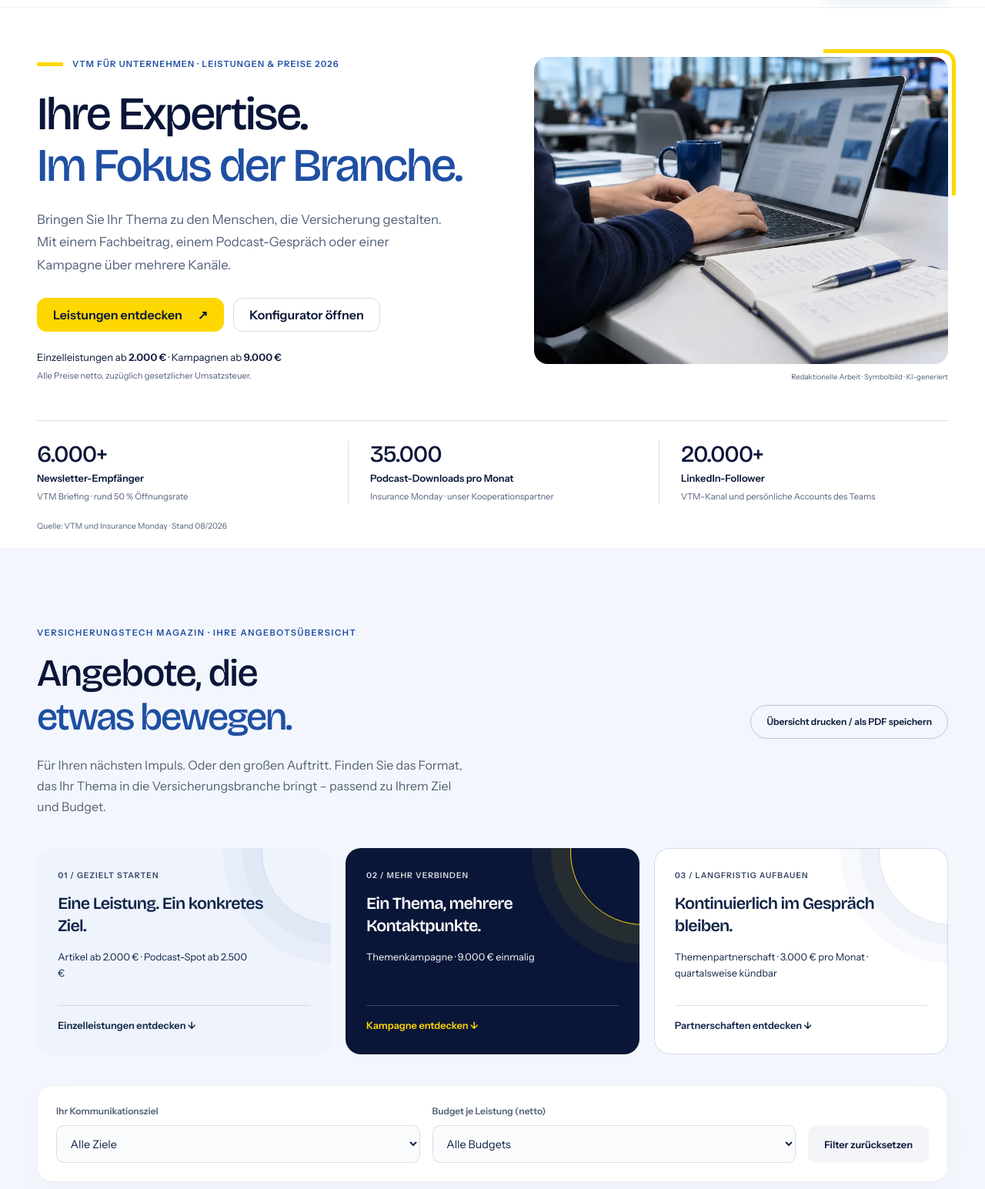
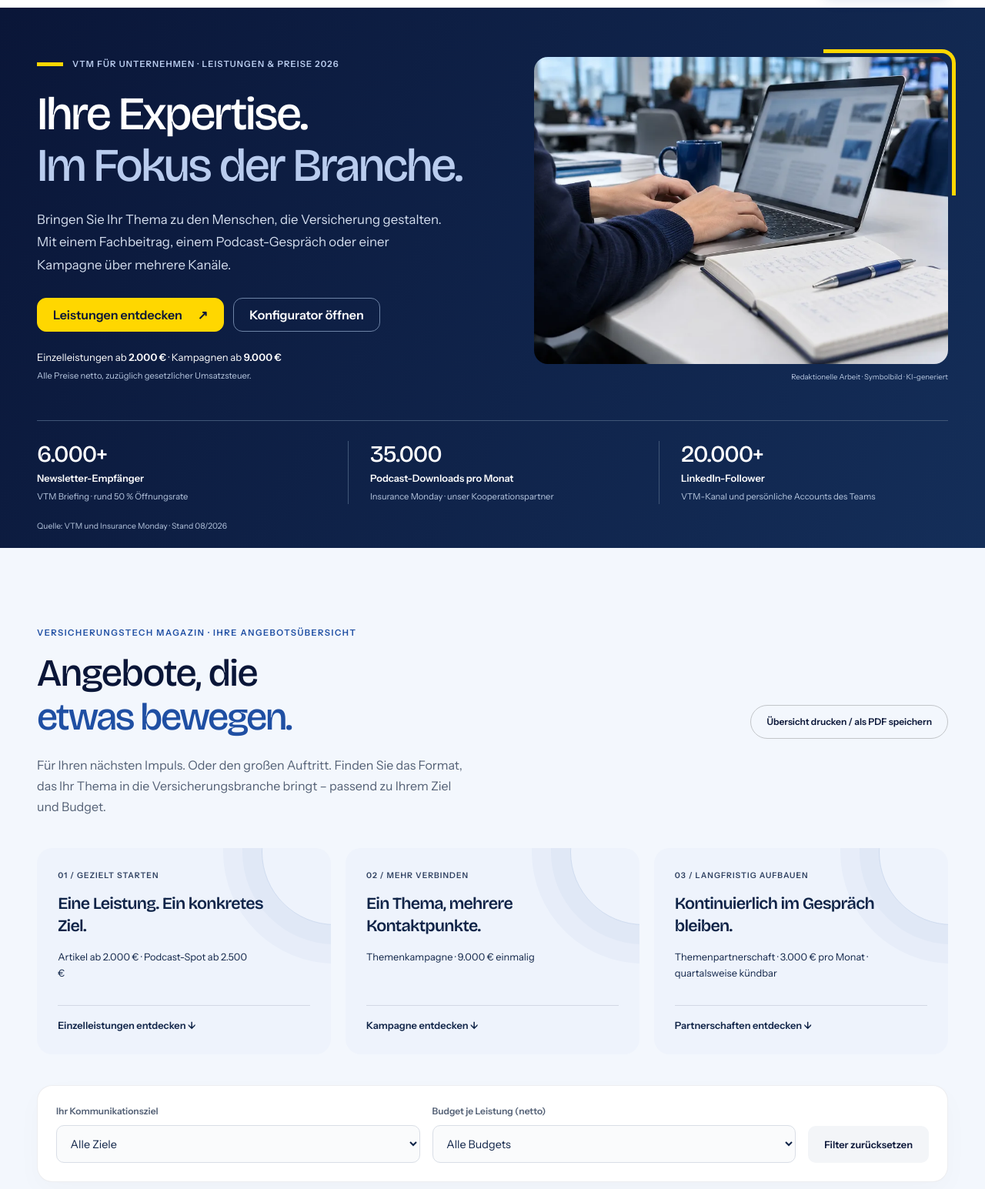
Before and after one commit to MaxHemp/VTM-Angebotsplattform, a website: page index.html in a window 1280 px wide. Shown: the part 55-1600 px from the top of the page at 77% size. Drawn offline with Linux system fonts and the light colour scheme.

Commit message:
Use a darker header and give all offers equal visual weight

```diff
--- a/assets/editorial.css
+++ b/assets/editorial.css
@@ -37,14 +37,10 @@
   .entry-paths { gap:1.15rem; margin:0 0 2.5rem; border:0; }
   .entry-paths a { position:relative; overflow:hidden; min-height:268px; padding:1.7rem; border:0 !important; border-radius:20px; background:#EEF3FC; gap:.9rem; transition:transform .25s,box-shadow .25s; }
   .entry-paths a::after { content:''; position:absolute; width:190px; height:190px; border:1px solid rgb(31 79 163 / .15); border-radius:50%; right:-100px; top:-90px; box-shadow:0 0 0 25px rgb(31 79 163 / .035),0 0 0 50px rgb(31 79 163 / .035); pointer-events:none; }
-  .entry-paths a:nth-child(2) { background:#0A1638; color:white; }
-  .entry-paths a:nth-child(2)::after { border-color:var(--vtm-gold); box-shadow:0 0 0 25px rgb(255 215 0 / .07),0 0 0 50px rgb(255 215 0 / .05); }
-  .entry-paths a:nth-child(3) { background:#FFFFFF; box-shadow:inset 0 0 0 1px #D3DCEA; }
   .entry-paths a span { position:relative; font-size:.65rem; letter-spacing:.1em; opacity:.85; font-weight:600; }
   .entry-paths a strong { max-width:20ch; font-family:'VTM Bricolage',sans-serif; font-size:1.35rem; letter-spacing:-.035em; line-height:1.35; }
   .entry-paths a small { font-size:.8rem; line-height:1.65; max-width:30ch; }
   .entry-paths a b { display:flex; justify-content:space-between; padding-top:1rem; border-top:1px solid rgb(10 22 56 / .12); font-size:.8rem; color:inherit; }
-  .entry-paths a:nth-child(2) b { border-color:rgb(255 255 255 / .2); color:var(--vtm-gold); }
   .finder-controls { padding:1.5rem; background:white; border:1px solid rgb(10 22 56 / .07); border-radius:20px; box-shadow:0 12px 35px rgb(10 22 56 / .025); }
   .finder-controls label { font-size:.75rem; color:#536075; }
   .finder-controls select { border-color:#d9dee6; border-radius:10px; background:#fafbfc; font-size:.9rem; padding:.85rem; }
@@ -77,11 +73,6 @@
   .discovery-card .btn { display:flex; align-items:center; justify-content:space-between; text-align:left; border:0; background:#edf2fa; color:#204e98; padding:.8rem 1rem; font-size:.76rem; border-radius:10px; }
   .discovery-card .btn span { margin-left:.5rem; font-size:1.2rem; font-weight:400; }
   .discovery-card .discovery-details { color:#637086; font-size:.73rem; text-decoration:none; margin-top:.9rem; }
-  .discovery-dark { background:#0A1638; border-color:#0A1638; color:white; }
-  .discovery-dark .discovery-price { color:white; border-color:#354561; }
-  .discovery-dark .discovery-description,.discovery-dark .discovery-unit,.discovery-dark .discovery-details { color:#c8d1e0; }
-  .discovery-dark .discovery-format { color:var(--vtm-gold); }
-  .discovery-dark .btn { background:var(--vtm-gold); color:var(--vtm-nacht); }
   .discovery-card:focus-within { border-color:#376bc6; box-shadow:0 14px 35px rgb(10 22 56 / .1); }
   .karte { border-color:rgb(10 22 56 / .09); box-shadow:0 6px 24px rgb(10 22 56 / .025); }
   .angebot .format,.offer-format { font-family:var(--vtm-font-text); font-size:.7rem; letter-spacing:.08em; }
@@ -102,7 +93,6 @@
     .discovery-card:hover { transform:translateY(-5px); box-shadow:0 20px 40px rgb(10 22 56 / .11); }
     .discovery-card:hover .discovery-art img { transform:scale(1.06); }
     .discovery-card .btn:hover { background:#1F4FA3; color:#fff; }
-    .discovery-dark .btn:hover { background:#FFE45C; color:var(--vtm-nacht); }
   }
   @media(max-width:1100px) { .finder-heading { align-items:start; } .entry-paths a { padding:1.4rem; } }
   @media(max-width:900px) { .entry-paths a strong { font-size:1.1rem; } .hero h1 { max-width:18ch; } }
@@ -117,33 +107,33 @@
     .discovery-card h3 { font-size:1.3rem; }
   }
 
-  /* The magazine uses #FFD700 for signal marks; the opening stays bright. */
-  .editorial-header { background:#fff; color:var(--vtm-nacht); overflow:visible; }
+  /* Dark editorial opening, equal visual weight for every offer. */
+  .editorial-header { background:linear-gradient(120deg,#0A1638,#142E59); color:#fff; overflow:visible; }
   .editorial-header .wrap { padding-block:clamp(2.5rem,5vw,4.5rem) 1.25rem; }
   .header-story { display:grid; grid-template-columns:minmax(0,1.08fr) minmax(0,1fr); gap:clamp(2rem,5vw,4.5rem); align-items:center; }
-  .editorial-header .kicker { display:flex; align-items:center; gap:.75rem; color:var(--vtm-kobalt); font-family:var(--vtm-font-text); font-size:.7rem; letter-spacing:.1em; font-weight:600; margin-bottom:1.4rem; }
+  .editorial-header .kicker { display:flex; align-items:center; gap:.75rem; color:#B9CCEE; font-family:var(--vtm-font-text); font-size:.7rem; letter-spacing:.1em; font-weight:600; margin-bottom:1.4rem; }
   .editorial-header .kicker::before { content:''; flex:none; width:34px; height:5px; background:var(--vtm-gold); }
   .editorial-header h1 { font-size:clamp(2.5rem,1.4rem + 3vw,4.1rem); letter-spacing:-.04em; max-width:none; line-height:1.1; margin-bottom:1.4rem; }
-  .editorial-header h1 span { color:var(--vtm-kobalt); }
-  .editorial-header .lead { color:var(--vtm-grau-700); font-size:1.05rem; line-height:1.75; margin-bottom:1.75rem; max-width:48ch; }
+  .editorial-header h1 span { color:#B9CCEE; }
+  .editorial-header .lead { color:#D5DFEF; font-size:1.05rem; line-height:1.75; margin-bottom:1.75rem; max-width:48ch; }
   .editorial-header .btn-row { gap:.75rem; }
   .editorial-header .btn-primary { background:var(--vtm-gold); color:var(--vtm-nacht); border-color:var(--vtm-gold); box-shadow:none; gap:1.25rem; }
   .editorial-header .btn-primary:hover { background:#FFE45C; border-color:#FFE45C; }
-  .editorial-header .btn-secondary { background:white; border-color:#D3DCEA; color:var(--vtm-nacht); }
-  .editorial-header .btn-secondary:hover { background:#EEF3FC; }
-  .header-entry { font-size:.82rem; color:var(--vtm-nacht); margin:1.4rem 0 0; }
-  .header-entry small { display:block; font-size:.7rem; color:var(--vtm-grau-700); margin-top:.35rem; }
+  .editorial-header .btn-secondary { background:transparent; border-color:#6D83A6; color:#fff; }
+  .editorial-header .btn-secondary:hover { background:rgb(255 255 255 / .1); }
+  .header-entry { font-size:.82rem; color:#fff; margin:1.4rem 0 0; }
+  .header-entry small { display:block; font-size:.7rem; color:#B9C9E1; margin-top:.35rem; }
   .header-image { margin:0; position:relative; min-width:0; }
   .header-image::before { content:''; position:absolute; right:-.65rem; top:-.65rem; width:32%; height:45%; border-top:5px solid var(--vtm-gold); border-right:5px solid var(--vtm-gold); border-radius:0 18px 0 0; z-index:0; }
   .header-image img { width:100%; aspect-ratio:1.35; object-fit:cover; object-position:42% center; border-radius:18px; position:relative; }
-  .header-image figcaption { font-size:.6rem; color:var(--vtm-grau-700); margin-top:.65rem; text-align:right; }
-  .header-reach { display:grid; grid-template-columns:repeat(3,minmax(0,1fr)); margin-top:3rem; padding-top:1.6rem; border-top:1px solid #D3DCEA; gap:1.75rem; }
+  .header-image figcaption { font-size:.6rem; color:#B9C9E1; margin-top:.65rem; text-align:right; }
+  .header-reach { display:grid; grid-template-columns:repeat(3,minmax(0,1fr)); margin-top:3rem; padding-top:1.6rem; border-top:1px solid #405677; gap:1.75rem; }
   .header-reach > div { display:grid; gap:.3rem; min-width:0; }
-  .header-reach > div + div { border-left:1px solid #D3DCEA; padding-left:1.75rem; }
-  .header-reach strong { font-family:var(--vtm-font-display); color:var(--vtm-nacht); font-weight:500; font-size:1.9rem; line-height:1.15; letter-spacing:-.04em; }
-  .header-reach span { font-size:.8rem; color:var(--vtm-nacht); font-weight:600; }
-  .header-reach small { font-size:.7rem; line-height:1.6; color:var(--vtm-grau-700); }
-  .header-source { font-size:.65rem; color:var(--vtm-grau-700); margin:1.3rem 0 0; }
+  .header-reach > div + div { border-left:1px solid #405677; padding-left:1.75rem; }
+  .header-reach strong { font-family:var(--vtm-font-display); color:#fff; font-weight:500; font-size:1.9rem; line-height:1.15; letter-spacing:-.04em; }
+  .header-reach span { font-size:.8rem; color:#fff; font-weight:600; }
+  .header-reach small { font-size:.7rem; line-height:1.6; color:#B9C9E1; }
+  .header-source { font-size:.65rem; color:#B9C9E1; margin:1.3rem 0 0; }
   .site-nav .btn-primary { border-radius:10px; }
   @media(max-width:900px) {
     .header-story { grid-template-columns:1fr; gap:2rem; }
@@ -161,7 +151,7 @@
     .header-image img { aspect-ratio:1.8; }
     .header-reach { margin-top:2rem; padding-top:.5rem; grid-template-columns:1fr; gap:0; }
     .header-reach > div { padding:1rem 0; }
-    .header-reach > div + div { border-left:0; padding-left:0; border-top:1px solid #e6eaf1; }
+    .header-reach > div + div { border-left:0; padding-left:0; border-top:1px solid #405677; }
     .header-reach strong { font-size:1.6rem; }
   }
 
@@ -171,5 +161,4 @@
 @media print {
   .discovery-art { display:none !important; }
   .discovery-content { display:contents; }
-  .discovery-dark { color:#102448; background:white; }
 }
--- a/index.html
+++ b/index.html
@@ -954,7 +954,7 @@
     <a class="discovery-details" href="#gruppe-einzel">Leistungsumfang ansehen ↓</a>
     </div>
   </article>
-<article class="discovery-card discovery-dark" data-offer="podcast-ads" data-art="podcast">
+<article class="discovery-card" data-offer="podcast-ads" data-art="podcast">
     <div class="discovery-art"><img src="assets/format-podcast.webp" alt="" width="1000" height="667" loading="lazy" decoding="async"><span class="channel-tag">Insurance Monday</span><span class="image-caption">Symbolbild · KI-generiert</span></div>
     <div class="discovery-content">
     <p class="discovery-format">Podcast-Werbung</p>
@@ -1020,7 +1020,7 @@
     <a class="discovery-details" href="#gruppe-experts">Leistungsumfang ansehen ↓</a>
     </div>
   </article>
-<article class="discovery-card discovery-dark" data-offer="themenkampagne" data-art="article">
+<article class="discovery-card" data-offer="themenkampagne" data-art="article">
     <div class="discovery-art"><img src="assets/format-article.webp" alt="" width="1000" height="667" loading="lazy" decoding="async"><span class="channel-tag">VTM</span><span class="image-caption">Symbolbild · KI-generiert</span></div>
     <div class="discovery-content">
     <p class="discovery-format">Fokussierte Kampagne</p>
@@ -1064,7 +1064,7 @@
     <a class="discovery-details" href="#gruppe-podcast">Leistungsumfang ansehen ↓</a>
     </div>
   </article>
-<article class="discovery-card discovery-dark" data-offer="strategische-partnerschaft" data-art="article">
+<article class="discovery-card" data-offer="strategische-partnerschaft" data-art="article">
     <div class="discovery-art"><img src="assets/format-article.webp" alt="" width="1000" height="667" loading="lazy" decoding="async"><span class="channel-tag">VTM</span><span class="image-caption">Symbolbild · KI-generiert</span></div>
     <div class="discovery-content">
     <p class="discovery-format">Individuelles Jahresprogramm</p>
@@ -1317,7 +1317,7 @@
           </div>
 
           <div class="col-7 podcast-formate">
-            <article class="karte format-karte is-hero reveal" aria-labelledby="format-sponsoring">
+            <article class="karte format-karte reveal" aria-labelledby="format-sponsoring">
               <div>
                 <p class="format">Laufendes Podcast-Sponsoring</p>
                 <h3 id="format-sponsoring">Quartalssponsoring Insurance Monday</h3>
--- a/scripts/sync-catalog.mjs
+++ b/scripts/sync-catalog.mjs
@@ -130,11 +130,10 @@ function featuredHTML(item) {
    monthly rates; no aggregate contract prices are presented. */
 function discoveryHTML(item) {
   const art = item.group === 'podcast' ? 'podcast' : item.id === 'marktcheck' ? 'research' : ['fachwebinar','eventbegleitung','fachveranstaltung','experts-sponsoring'].includes(item.id) ? 'webinar' : 'article';
-  const dark = ['podcast-ads','themenkampagne','strategische-partnerschaft'].includes(item.id);
   const channel = item.group === 'podcast' ? 'Insurance Monday' : item.group === 'experts' ? '25 EXPERTS' : 'VTM';
   const isExperts = item.group === 'experts';
   const note = `${esc(item.unitSuffix)} · ${esc(item.priceMeta || '')}`;
-  return `<article class="discovery-card${dark ? ' discovery-dark' : ''}" data-offer="${item.id}" data-art="${art}">
+  return `<article class="discovery-card" data-offer="${item.id}" data-art="${art}">
     <div class="discovery-art${isExperts ? ' partner-art' : ''}"><img src="${isExperts ? 'assets/25experts-logo-horizontal-on-dark.svg' : `assets/format-${art}.webp`}" alt="" width="1000" height="667" loading="lazy" decoding="async"><span class="channel-tag">${channel}</span>${isExperts ? '' : '<span class="image-caption">Symbolbild · KI-generiert</span>'}</div>
     <div class="discovery-content">
     <p class="discovery-format">${esc(item.format)}</p>
```
Also changed, not shown: README.md.
